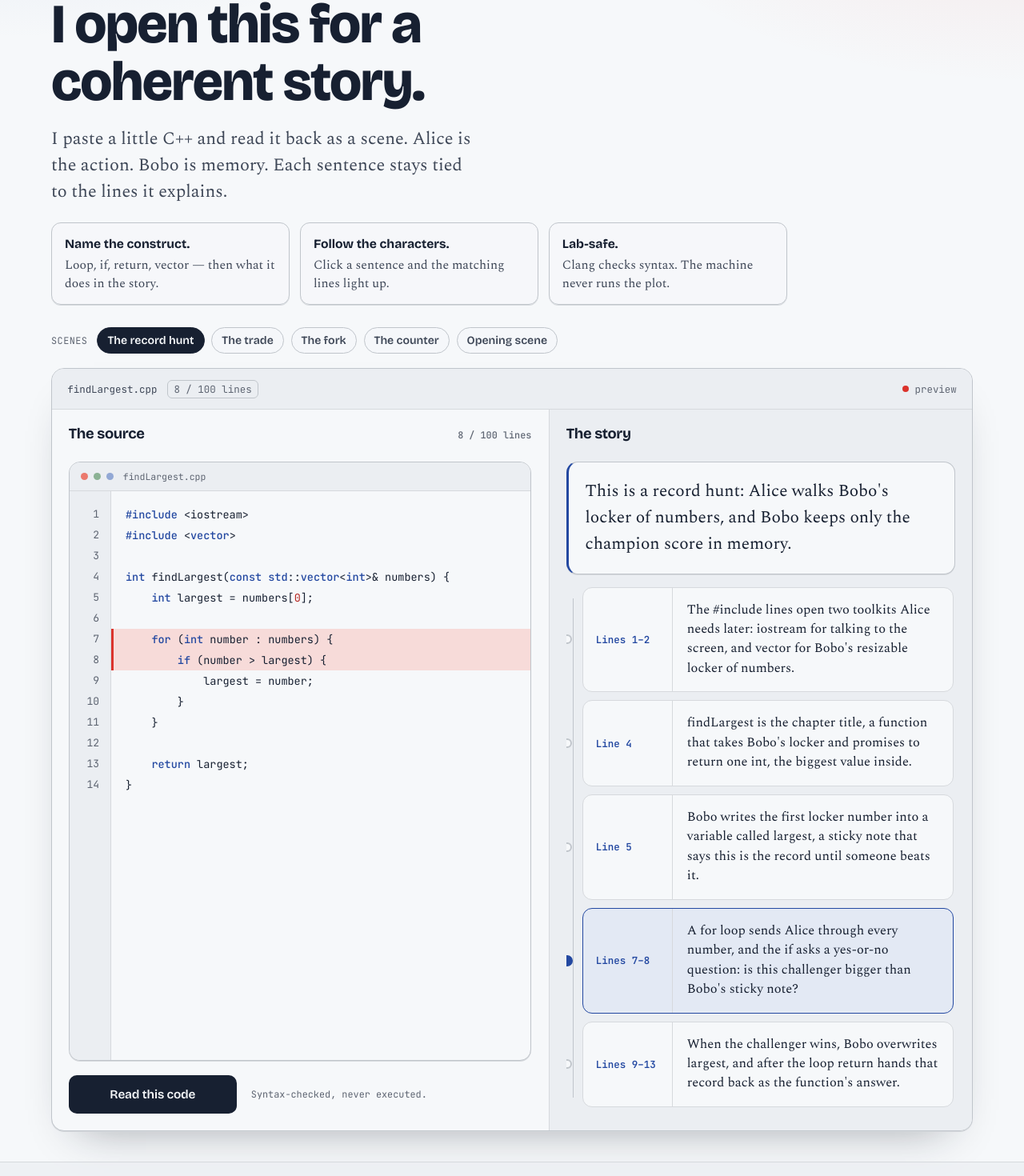
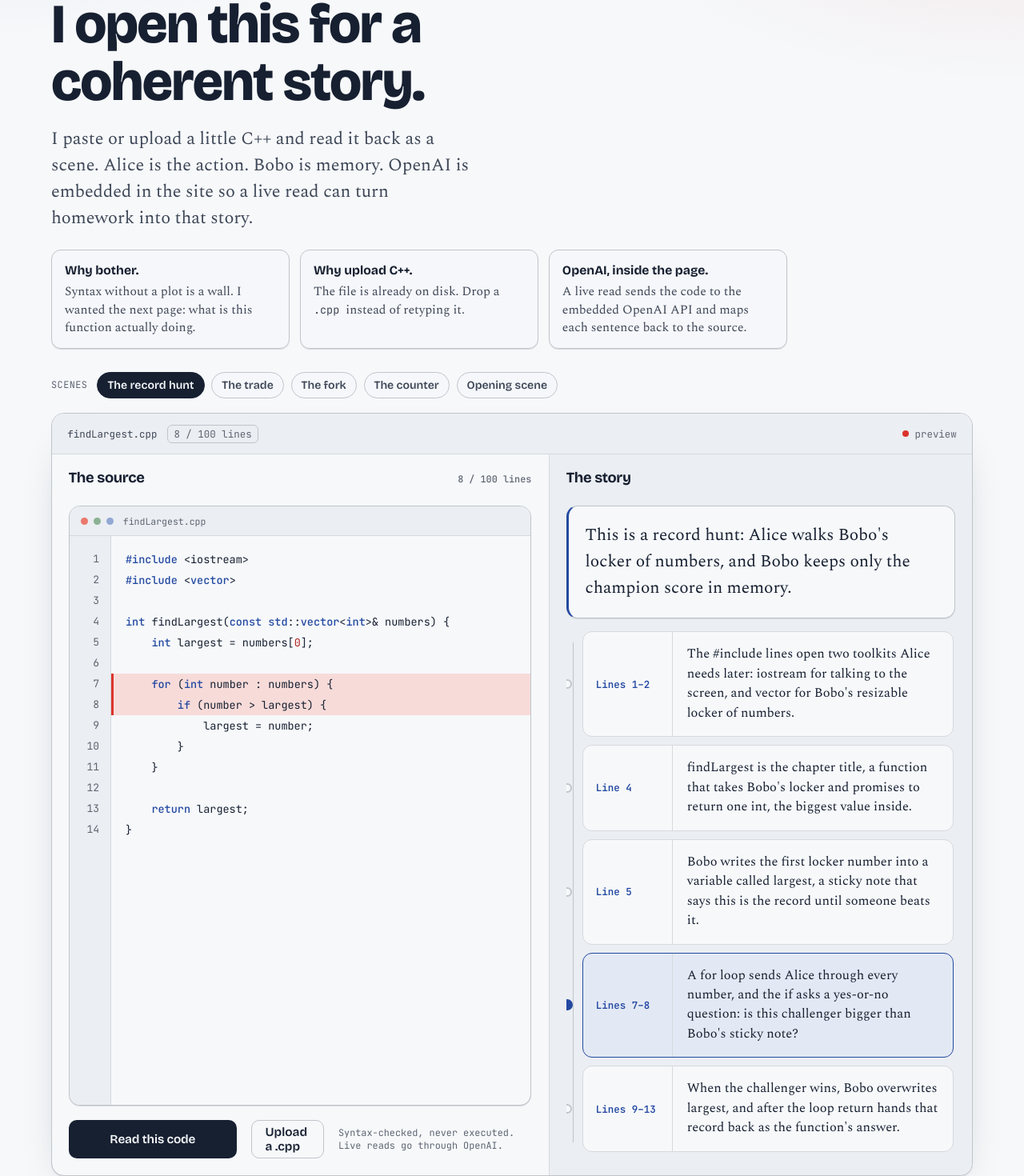
Before and after one commit to wuisabel-gif/code-explained, a React (Vite) app: page / in a window 1280 px wide. Shown: the part 140-1610 px from the top of the page at 80% size. Built offline with nearby package versions, Linux system fonts and the light colour scheme; no server answers.

Commit message:
Add motivation, OpenAI note, and C++ upload

```diff
--- a/src/App.jsx
+++ b/src/App.jsx
@@ -30,6 +30,7 @@ function CodeEditor({
   code,
   filename,
   onChange,
+  onUpload,
   selectedLines,
   errorLines,
   onExplain,
@@ -125,8 +126,26 @@ function CodeEditor({
             "Read this code"
           )}
         </button>
+        <label className="upload-button">
+          <input
+            accept=".cpp,.cc,.cxx,.c,.h,.hpp,.hh,.txt"
+            hidden
+            onChange={(event) => {
+              const file = event.target.files?.[0];
+              event.target.value = "";
+              if (!file) return;
+              const reader = new FileReader();
+              reader.onload = () => {
+                onUpload(String(reader.result || ""), file.name);
+              };
+              reader.readAsText(file);
+            }}
+            type="file"
+          />
+          Upload a .cpp
+        </label>
         <span className="privacy-note">
-          Syntax-checked, never executed.
+          Syntax-checked, never executed. Live reads go through OpenAI.
         </span>
       </div>
 
@@ -202,6 +221,7 @@ function ExplanationRail({ result, selectedId, onSelect, isLoading }) {
 
 export default function App() {
   const [activeExample, setActiveExample] = useState(examples[0].id);
+  const [uploadedName, setUploadedName] = useState(null);
   const [code, setCode] = useState(examples[0].code);
   const [result, setResult] = useState(examples[0].explanation);
   const [selectedId, setSelectedId] = useState(examples[0].focusId);
@@ -216,10 +236,21 @@ export default function App() {
 
   const count = useMemo(() => meaningfulLineCount(code), [code]);
   const activeScene = examples.find((item) => item.id === activeExample);
-  const filename = activeScene?.filename ?? "source.cpp";
+  const filename = uploadedName ?? activeScene?.filename ?? "source.cpp";
 
   function handleCodeChange(nextCode) {
     setActiveExample(null);
+    setCode(nextCode);
+    setResult(null);
+    setSelectedId(null);
+    setSelectedLines([]);
+    setErrorLines([]);
+    setError(null);
+  }
+
+  function handleUpload(nextCode, name) {
+    setActiveExample(null);
+    setUploadedName(name);
     setCode(nextCode);
     setResult(null);
     setSelectedId(null);
@@ -234,6 +265,7 @@ export default function App() {
         (item) => item.groupId === example.focusId,
       ) ?? example.explanation.explanations[0];
     setActiveExample(example.id);
+    setUploadedName(null);
     setCode(example.code);
     setResult(example.explanation);
     setErrorLines([]);
@@ -321,22 +353,23 @@ export default function App() {
           <p className="eyebrow">when I learn programming</p>
           <h1>I open this for a coherent story.</h1>
           <p className="lede">
-            I paste a little C++ and read it back as a scene. Alice is the
-            action. Bobo is memory. Each sentence stays tied to the lines it
-            explains.
+            I paste or upload a little C++ and read it back as a scene. Alice
+            is the action. Bobo is memory. OpenAI is embedded in the site so a
+            live read can turn homework into that story.
           </p>
           <ul className="intro-points">
             <li>
-              <b>Name the construct.</b> Loop, if, return, vector — then what
-              it does in the story.
+              <b>Why bother.</b> Syntax without a plot is a wall. I wanted the
+              next page: what is this function actually doing.
             </li>
             <li>
-              <b>Follow the characters.</b> Click a sentence and the matching
-              lines light up.
+              <b>Why upload C++.</b> The file is already on disk. Drop a
+              <code> .cpp </code>
+              instead of retyping it.
             </li>
             <li>
-              <b>Lab-safe.</b> Clang checks syntax. The machine never runs the
-              plot.
+              <b>OpenAI, inside the page.</b> A live read sends the code to the
+              embedded OpenAI API and maps each sentence back to the source.
             </li>
           </ul>
         </div>
@@ -386,6 +419,7 @@ export default function App() {
               filename={filename}
               isLoading={isLoading}
               onChange={handleCodeChange}
+              onUpload={handleUpload}
               onExplain={explainCode}
               selectedLines={selectedLines}
             />
--- a/src/styles.css
+++ b/src/styles.css
@@ -205,6 +205,11 @@ main {
   color: var(--ink);
   font-family: var(--display);
   font-weight: 700;
+}
+
+.intro-points code {
+  font-family: var(--mono);
+  font-size: 0.86em;
 }
 
 .example-row {
@@ -578,6 +583,30 @@ main {
   font-size: 0.74rem;
 }
 
+.upload-button {
+  display: inline-flex;
+  align-items: center;
+  justify-content: center;
+  min-height: 48px;
+  padding: 0 1.05rem;
+  border: 1px solid var(--line-2);
+  border-radius: 10px;
+  background: transparent;
+  color: var(--ink);
+  cursor: pointer;
+  font-family: var(--display);
+  font-size: 0.96rem;
+  font-weight: 600;
+  transition:
+    border-color 0.25s var(--ease),
+    transform 0.25s var(--ease);
+}
+
+.upload-button:hover {
+  border-color: var(--ink);
+  transform: translateY(-1px);
+}
+
 .inline-error {
   display: grid;
   gap: 3px;
@@ -899,7 +928,8 @@ main {
     gap: 10px;
   }
 
-  .primary-button {
+  .primary-button,
+  .upload-button {
     width: 100%;
   }
 
```
